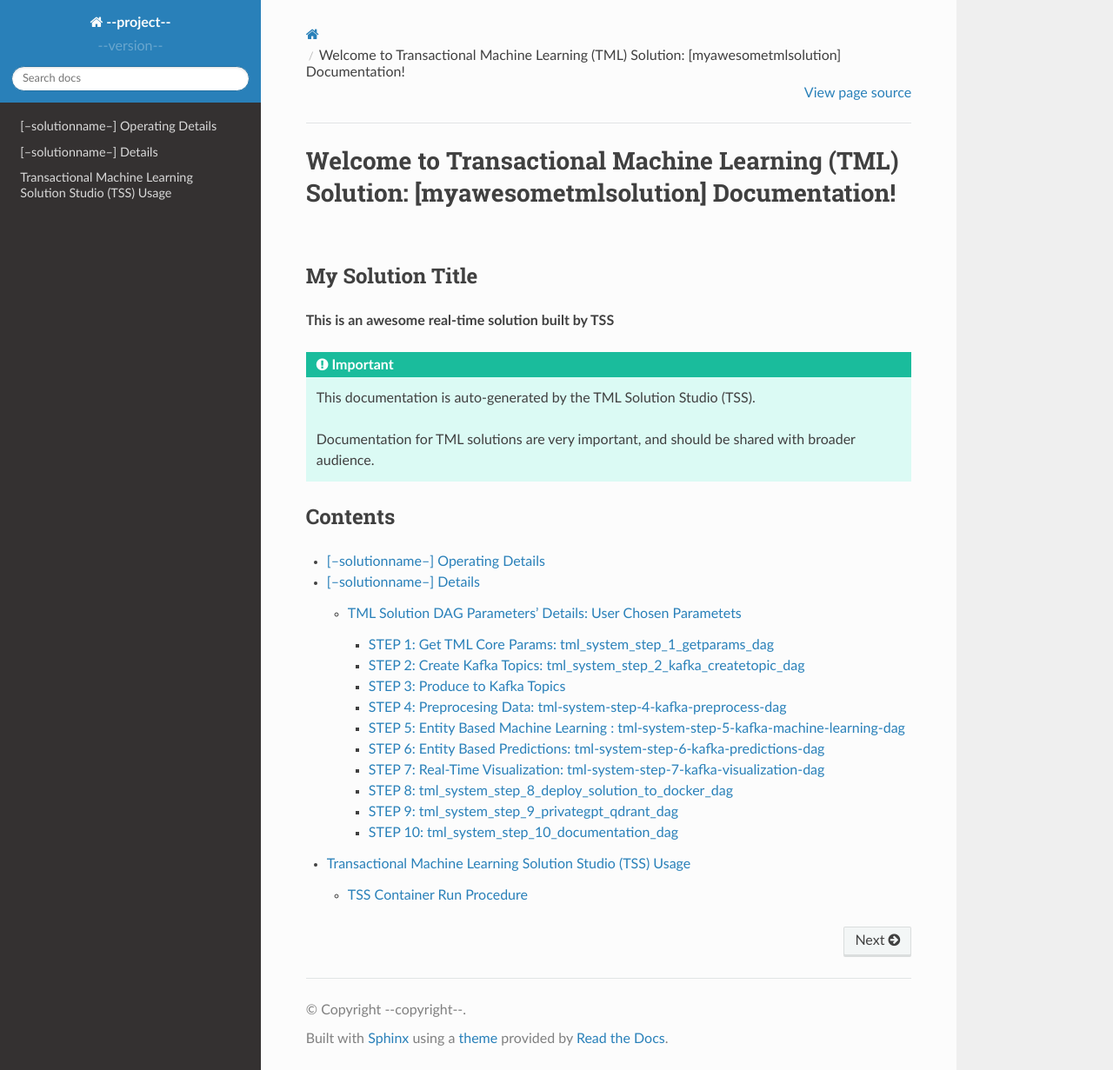
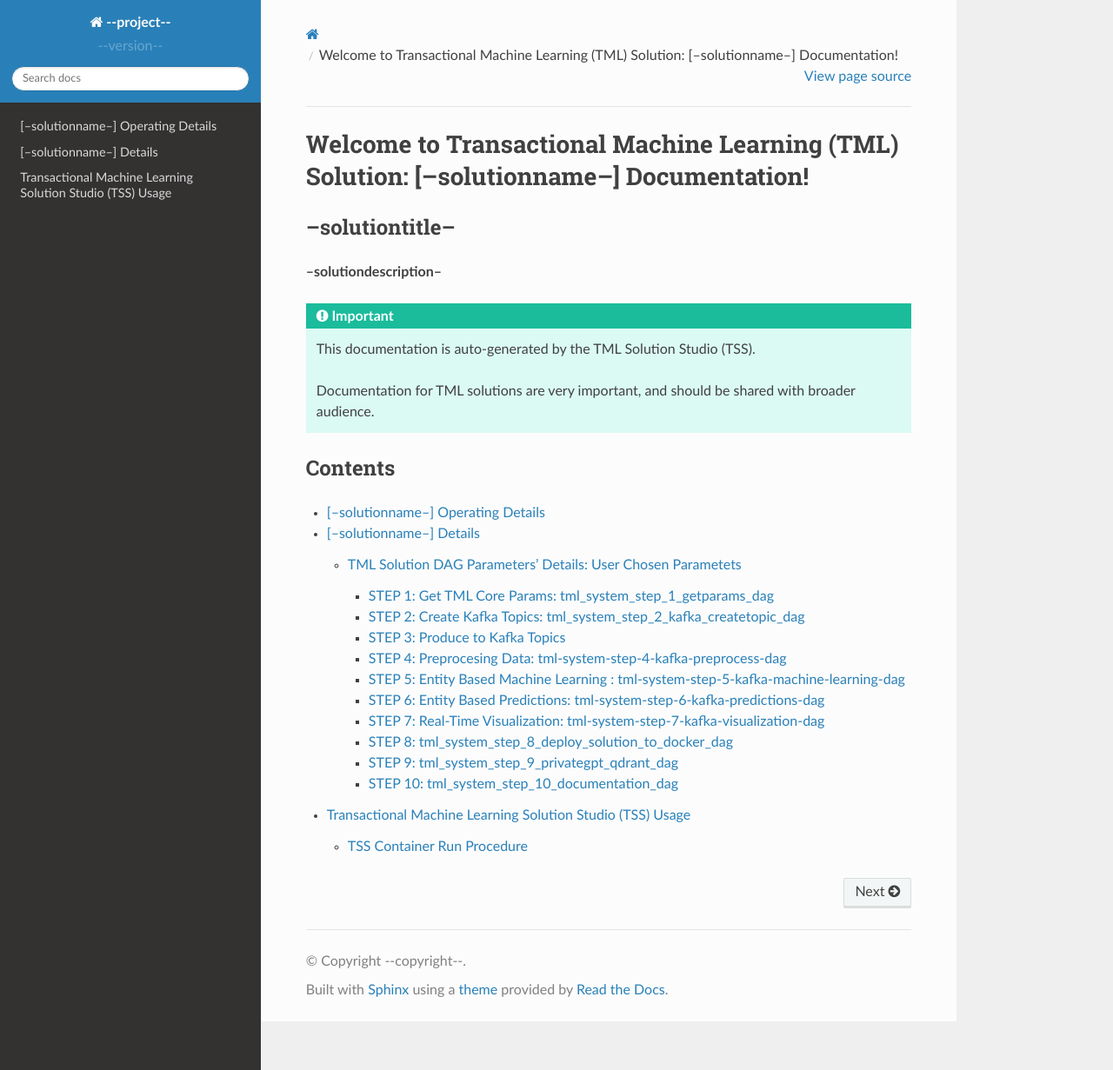
Before and after one commit to vanesalcb06/tssproject2-2b5c, a Sphinx documentation site: the page built from docs/source/index.rst, in a window 1280 px wide and 1231 px high. Shown: the whole window at 87% size. Built offline with Sphinx 7.4.7 and the Read the Docs theme 2.0.0, drawn with Linux system fonts in a browser that asks for light colours.

Commit message:
Update index.rst

```diff
--- a/docs/source/index.rst
+++ b/docs/source/index.rst
@@ -1,10 +1,10 @@
-Welcome to Transactional Machine Learning (TML) Solution: [myawesometmlsolution] Documentation!
+Welcome to Transactional Machine Learning (TML) Solution: [--solutionname--] Documentation!
 ===================================
 
-My Solution Title
+--solutiontitle--
 -----------------------
 
-**This is an awesome real-time solution built by TSS**
+**--solutiondescription--**
 
 .. important::
    This documentation is auto-generated by the TML Solution Studio (TSS).
```
